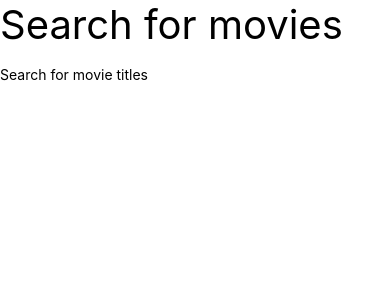
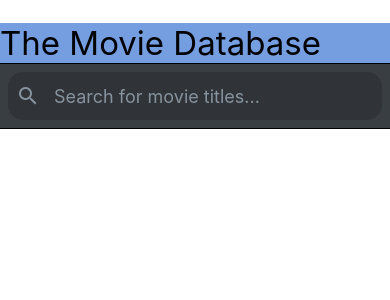
Before and after one commit to SimenSverdrup/Webutvikling-prosjekt4, a React Native app: screen / in a window 390 px wide. Shown: the top 300 px of the page. Built offline with nearby package versions, Linux system fonts and the light colour scheme.

Commit message:
#12 fix design + state management searchbar

```diff
--- a/App.tsx
+++ b/App.tsx
@@ -6,10 +6,10 @@ import Title from "./components/Title";
 
 export default function App() {
   return (
-    <View style={styles.header}>
-      <Title/>
-      <SearchBar/>
-    </View>
+        <View style={styles.header}>
+          <Title/>
+          <SearchBar/>
+        </View>
   );
 }
 
@@ -21,7 +21,7 @@ const styles = StyleSheet.create({
     justifyContent: 'center',
   },
   header: {
-    color: '#f4511e',
-    fontWeight: 'bold',
+    backgroundColor: '#759ee0',
+    marginTop: 23,
   }
 });
--- a/components/SearchBar.tsx
+++ b/components/SearchBar.tsx
@@ -1,24 +1,39 @@
-import React, { useContext }from 'react';
+import React, {useContext, useEffect, useState} from 'react';
 import Store from '../mobx/store';
 //import MenuListComposition1 from "./DropdownSort";
 //import LongMenu from "./dropdownFilterSlider";
-import { TextInput, View } from 'react-native';
+import { View } from 'react-native';
+import { observer } from 'mobx-react';
+import { SearchBar as SB } from 'react-native-elements';
 
 
 const SearchBar = () => {
     const store = useContext(Store);
-    const { updateSearch } = store;
+    const { updateSearch, search_string } = store;
+    const [search, setSearch] = useState('');
+
+    const handleSearch = (text: string) => {
+        setSearch(text);
+    }
+
+    useEffect(() => {
+            updateSearch(search);
+    }, [search]);
+
 
     return (
         <View>
-            <TextInput style={{height: 50}}
-               placeholder="Search for movie titles"
-               onChangeText={(search) => {
-                   //use action here, to set search string state in the store
-                   // this will trigger a re-render of MovieList automatically
-                   updateSearch(search);
-               }}
-               defaultValue={""}/>
+            <SB
+                round
+                searchIcon={{ size: 24 }}
+                onChangeText={(text) => {
+                    handleSearch(text)
+                }}
+                onClear={() => handleSearch('')}
+
+                placeholder="Search for movie titles..."
+                value={search}
+            />
             {/*
             <View>
                 <MenuListComposition1/>
@@ -31,4 +46,4 @@ const SearchBar = () => {
     )
 }
 
-export default SearchBar;
+export default observer(SearchBar);
--- a/components/Title.tsx
+++ b/components/Title.tsx
@@ -5,7 +5,7 @@ import {Text, View } from 'react-native';
 export default function Title() {
     return (
         <View>
-            <Text style={{fontSize: 40}}>Search for movies</Text>
+            <Text style={{fontSize: 33}}>The Movie Database</Text>
         </View>
     )
 }
--- a/package.json
+++ b/package.json
@@ -12,9 +12,11 @@
     "expo-splash-screen": "~0.6.2",
     "expo-updates": "~0.3.3",
     "mobx": "^6.0.3",
+    "mobx-react": "^7.0.5",
     "react": "16.13.1",
     "react-dom": "16.13.1",
     "react-native": "~0.63.3",
+    "react-native-elements": "^3.0.0-alpha.1",
     "react-native-gesture-handler": "~1.7.0",
     "react-native-reanimated": "~1.13.0",
     "react-native-screens": "~2.10.1",
```
Also changed, not shown: 1 other file (tests, documents, lock files or other folders).
